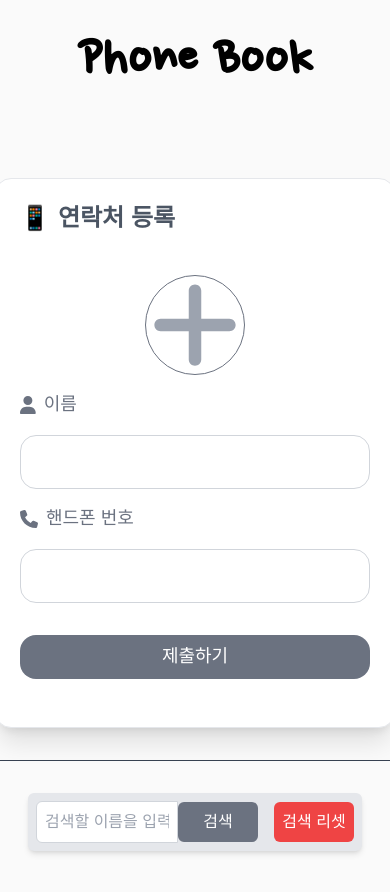
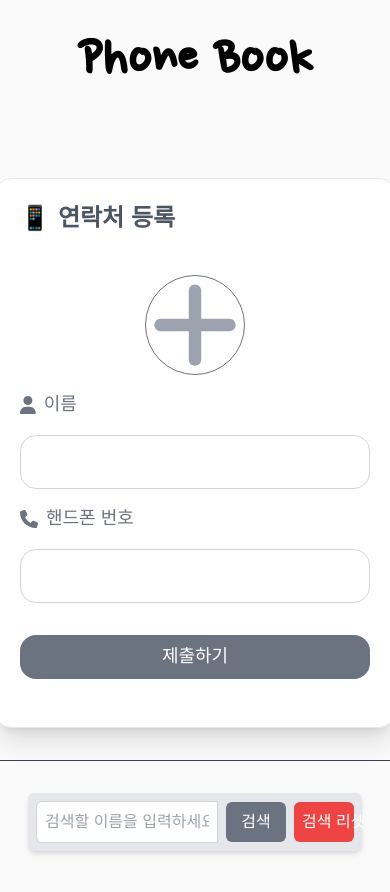
Before and after one commit to HyungJun-Yoo/redux-phone-book, a React (Vite) app: page / in a window 390 px wide. Shown: the top 892 px of the page. Built offline with nearby package versions, Linux system fonts and the light colour scheme.

Commit message:
style: 버튼 반응형 수정

```diff
--- a/src/component/SearchBox.jsx
+++ b/src/component/SearchBox.jsx
@@ -25,19 +25,19 @@ const SearchBox = () => {
         value={keyword}
         onChange={(e) => setKeyword(e.target.value)}
         placeholder='검색할 이름을 입력하세요...'
-        className='flex-1 p-2 border border-gray-300 rounded-l-md focus:outline-none focus:ring-2 focus:ring-gray-500'
+        className='flex-1 p-2 border border-gray-300 rounded-l-md focus:outline-none focus:ring-2 focus:ring-gray-500 mr-2 lg:mr-4'
       />
-      <div className='flex gap-4'>
+      <div className='flex gap-2 lg:gap-4'>
         <button
           type='submit'
-          className='w-[80px] bg-gray-500 text-white p-2 rounded-md hover:bg-gray-600 transition duration-200'
+          className='w-[60px] lg:w-[80px] bg-gray-500 text-white p-2 rounded-md hover:bg-gray-600 transition duration-200 text-nowrap'
         >
           검색
         </button>
         <button
           onClick={() => handleReset()}
           type='button'
-          className='w-[80px] bg-red-500 text-white p-2 rounded-md hover:bg-red-600 transition duration-200'
+          className='w-[60px] lg:w-[80px] bg-red-500 text-white p-2 rounded-md hover:bg-red-600 transition duration-200 text-nowrap'
         >
           검색 리셋
         </button>
```
